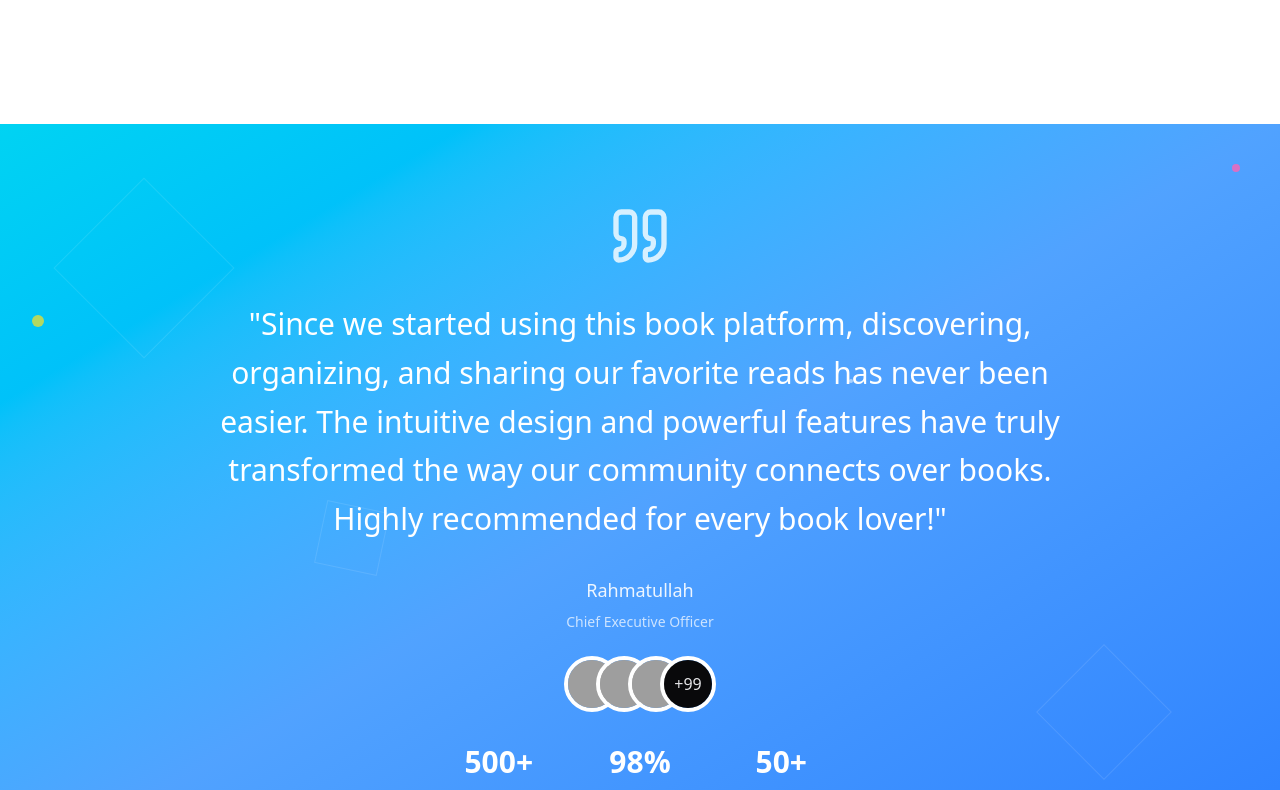
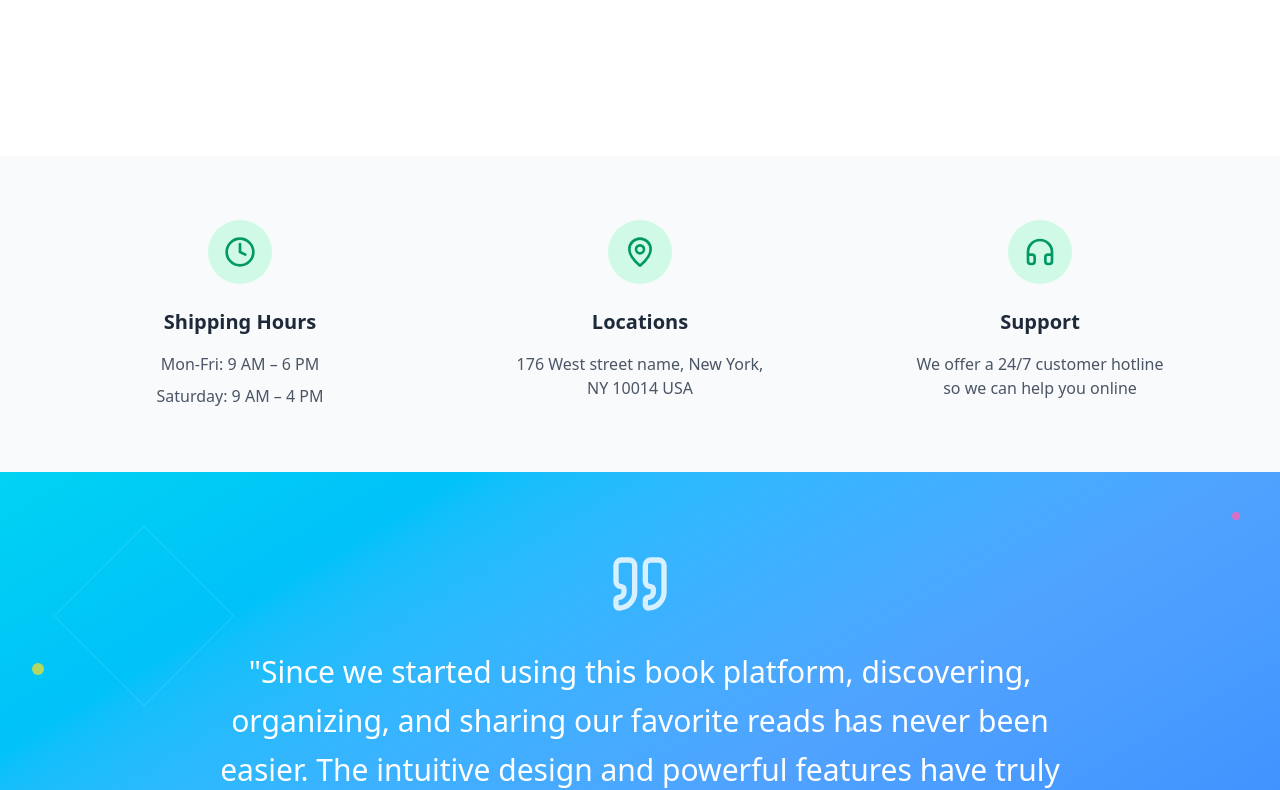
Before and after one commit to Rahmot15/Bookshelf-Project-client-side, a React (Vite) app: page / in a window 1280 px wide. Shown: the part 1600-2390 px from the top of the page. Built offline with nearby package versions, Linux system fonts and the light colour scheme; no server answers; grey boxes are pictures that could not be loaded.

Commit message:
Info Section compleat

```diff
--- a/src/Components/Main container/FeaturedCategories.jsx
+++ b/src/Components/Main container/FeaturedCategories.jsx
@@ -25,7 +25,7 @@ const categories = [
 const FeaturedCategories = () => {
   return (
     <div className="w-11/12 mx-auto  md:my-50 my-16">
-      <h2 className="md:text-5xl text-xl font-bold bg-gradient-to-r from-amber-400 via-amber-300 to-amber-500 bg-clip-text text-transparent flex items-center justify-center gap-3 mb-8">
+      <h2 className="md:text-5xl text-xl font-bold bg-gradient-to-r from-amber-400 via-amber-300 to-amber-500 bg-clip-text text-transparent flex items-center justify-center gap-3 md:mb-16 mb-5">
         <Star size={40} className=" text-amber-400" />
         Featured Categories
         <BookOpen size={40} className="mt-3 text-purple-400" />
--- /dev/null
+++ b/src/Components/Main container/InfoSection.jsx
@@ -0,0 +1,63 @@
+import { Clock, Headphones, MapPin } from "lucide-react";
+import React from "react";
+
+const InfoSection = () => {
+  return (
+    <div className="bg-gray-50 py-16 ">
+
+      <div className="container mx-auto px-6">
+        <div className="grid grid-cols-1 md:grid-cols-3 gap-12 max-w-6xl mx-auto">
+          {/* Shipping Hours */}
+          <div className="text-center group">
+            <div className="flex justify-center mb-6">
+              <div className="w-16 h-16 bg-emerald-100 rounded-full flex items-center justify-center group-hover:bg-emerald-200 transition-colors duration-300">
+                <Clock className="w-8 h-8 text-emerald-600" />
+              </div>
+            </div>
+            <h3 className="text-xl font-semibold text-gray-800 mb-4">
+              Shipping Hours
+            </h3>
+            <div className="space-y-2 text-gray-600">
+              <p className="font-medium">Mon-Fri: 9 AM – 6 PM</p>
+              <p className="font-medium">Saturday: 9 AM – 4 PM</p>
+            </div>
+          </div>
+
+          {/* Locations */}
+          <div className="text-center group">
+            <div className="flex justify-center mb-6">
+              <div className="w-16 h-16 bg-emerald-100 rounded-full flex items-center justify-center group-hover:bg-emerald-200 transition-colors duration-300">
+                <MapPin className="w-8 h-8 text-emerald-600" />
+              </div>
+            </div>
+            <h3 className="text-xl font-semibold text-gray-800 mb-4">
+              Locations
+            </h3>
+            <div className="text-gray-600">
+              <p>176 West street name, New York,</p>
+              <p>NY 10014 USA</p>
+            </div>
+          </div>
+
+          {/* Support */}
+          <div className="text-center group">
+            <div className="flex justify-center mb-6">
+              <div className="w-16 h-16 bg-emerald-100 rounded-full flex items-center justify-center group-hover:bg-emerald-200 transition-colors duration-300">
+                <Headphones className="w-8 h-8 text-emerald-600" />
+              </div>
+            </div>
+            <h3 className="text-xl font-semibold text-gray-800 mb-4">
+              Support
+            </h3>
+            <div className="text-gray-600">
+              <p>We offer a 24/7 customer hotline</p>
+              <p>so we can help you online</p>
+            </div>
+          </div>
+        </div>
+      </div>
+    </div>
+  );
+};
+
+export default InfoSection;
--- a/src/Components/Main container/TestimonialSection.jsx
+++ b/src/Components/Main container/TestimonialSection.jsx
@@ -3,7 +3,7 @@ import React from "react";
 
 const TestimonialSection = () => {
   return (
-    <div className="mt-20 relative  bg-gradient-to-br from-cyan-400 via-blue-400 to-blue-500 overflow-hidden">
+    <div className=" relative  bg-gradient-to-br from-cyan-400 via-blue-400 to-blue-500 overflow-hidden">
       {/* Decorative Elements */}
       <div className="absolute top-10 right-10 w-2 h-2 bg-pink-400 rounded-full opacity-80"></div>
       <div className="absolute top-1/4 left-8 w-3 h-3 bg-yellow-300 rounded-full opacity-70"></div>
--- a/src/Components/Navbar.jsx
+++ b/src/Components/Navbar.jsx
@@ -121,7 +121,7 @@ const Navbar = () => {
   );
 
   return (
-    <div className="w-full sticky top-0 left-0 z-20  backdrop-blur-md bg-gray-800">
+    <div className="w-full sticky top-0 left-0 z-20  backdrop-blur-md bg-black/30">
       <div className="navbar md:p-0 md:w-11/12 mx-auto">
         <div className="navbar-start">
           <div className="dropdown">
--- a/src/Pages/Home.jsx
+++ b/src/Pages/Home.jsx
@@ -3,6 +3,7 @@ import Banner from '../Components/Banner';
 import PopularBooks from '../Components/Main container/PopularBooks';
 import FeaturedCategories from '../Components/Main container/FeaturedCategories';
 import TestimonialSection from '../Components/Main container/TestimonialSection';
+import InfoSection from '../Components/Main container/InfoSection';
 
 const Home = () => {
     return (
@@ -10,6 +11,7 @@ const Home = () => {
             <Banner></Banner>
             <PopularBooks></PopularBooks>
             <FeaturedCategories></FeaturedCategories>
+            <InfoSection></InfoSection>
             <TestimonialSection></TestimonialSection>
         </div>
     );
```
